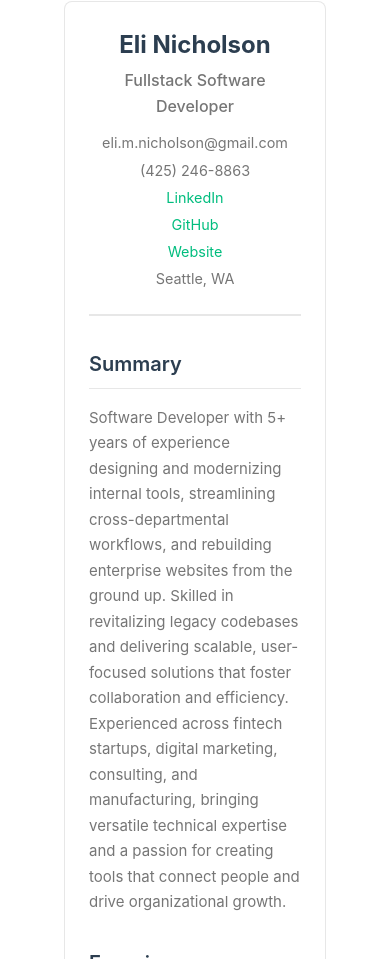
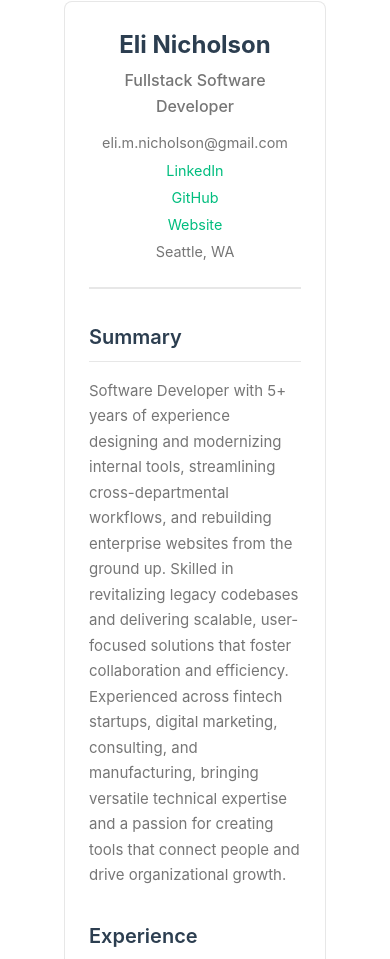
Before and after one commit to Steezli/personal-site, a Vue app: page / in a window 390 px wide. Shown: the part 2606-3565 px from the top of the page. Built offline with nearby package versions, Linux system fonts and the light colour scheme.

Commit message:
Remove phone number from contactInfo
Removed phone number from contact information.

```diff
--- a/src/data/personal.ts
+++ b/src/data/personal.ts
@@ -3,7 +3,6 @@ import type { Experience, Education, ContactInfo, Project } from '@/types'
 export const contactInfo: ContactInfo = {
   name: 'Eli Nicholson',
   email: 'eli.m.nicholson@gmail.com',
-  phone: '(425) 246-8863',
   linkedin: 'https://www.linkedin.com/in/eli-nicholson/',
   github: 'https://github.com/elinicholson',
   website: 'https://elinicholson.dev',
```
